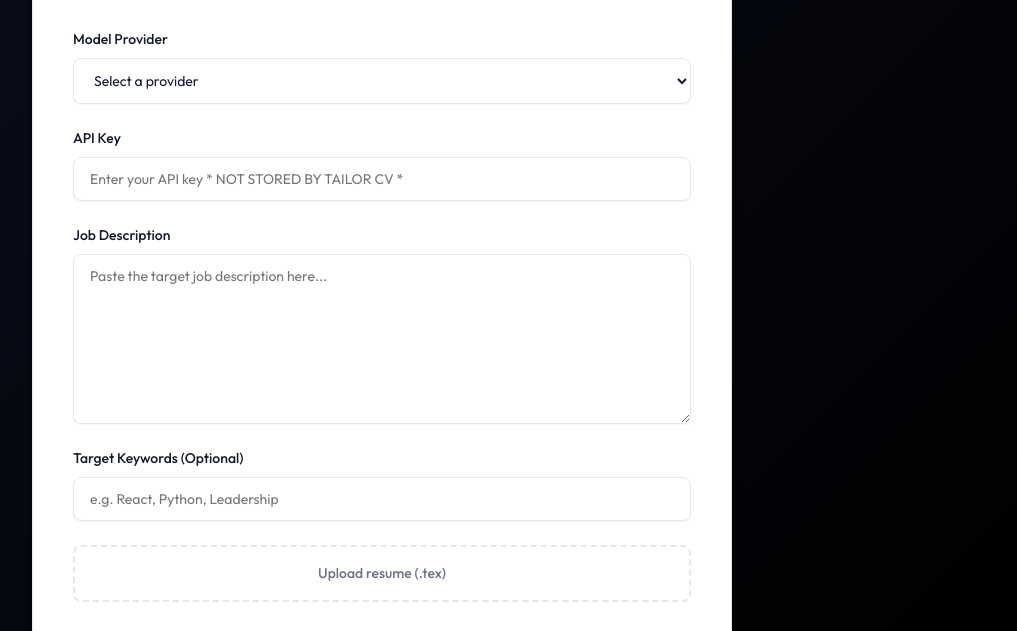
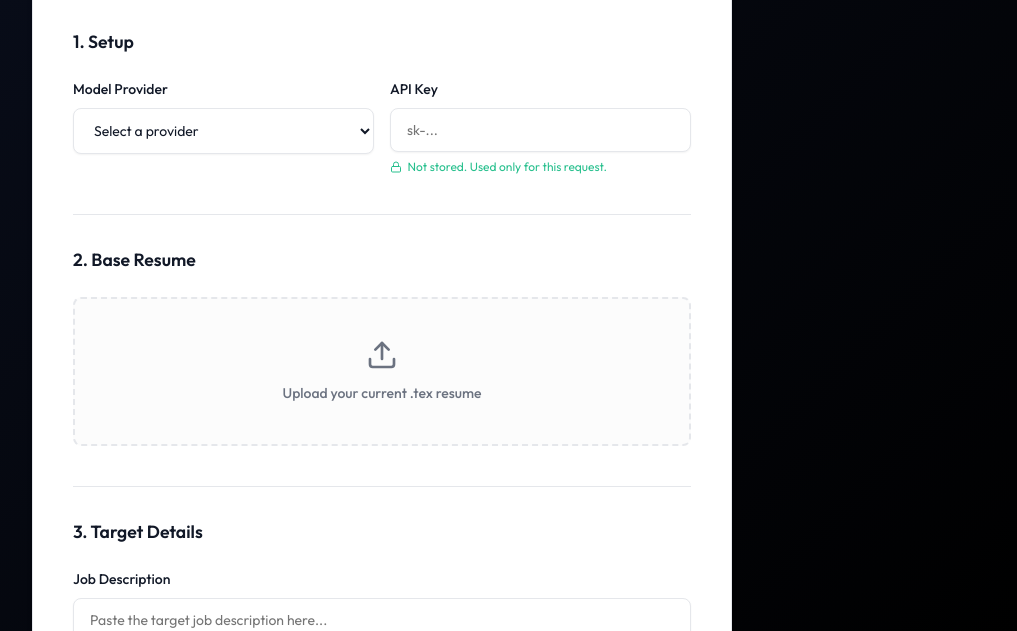
Before and after one commit to Caleb-Gawthroupe/tailor-cv, a plain HTML site: page index.html in a window 1280 px wide. Shown: the part 167-798 px from the top of the page, without its empty margins (258-1275 px from the left). Drawn offline with Linux system fonts and the light colour scheme.

Commit message:
Optimized for UX

```diff
--- a/index.html
+++ b/index.html
@@ -19,6 +19,10 @@
         </header>
 
         <form id="tailor-form">
+            <!-- 1. Configuration (Proximity) -->
+            <div class="form-section">
+                <h2 class="section-title">1. Setup</h2>
+                <div class="form-group-row">
                     <div class="form-group">
                         <label for="provider">Model Provider</label>
                         <select id="provider" name="provider" required>
@@ -31,26 +35,56 @@
 
                     <div class="form-group">
                         <label for="api-key">API Key</label>
-                <input type="password" id="api-key" name="apiKey"
-                    placeholder="Enter your API key * NOT STORED BY TAILOR CV *" required>
+                        <input type="password" id="api-key" name="apiKey" placeholder="sk-..." required>
+                        <span class="hint-text privacy-note">
+                            <svg xmlns="http://www.w3.org/2000/svg" width="12" height="12" viewBox="0 0 24 24"
+                                fill="none" stroke="currentColor" stroke-width="2" stroke-linecap="round"
+                                stroke-linejoin="round">
+                                <rect x="3" y="11" width="18" height="11" rx="2" ry="2"></rect>
+                                <path d="M7 11V7a5 5 0 0 1 10 0v4"></path>
+                            </svg>
+                            Not stored. Used only for this request.
+                        </span>
+                    </div>
+                </div>
             </div>
 
+            <hr class="divider">
+
+            <!-- 2. Base Resume (Action above the fold) -->
+            <div class="form-section">
+                <h2 class="section-title">2. Base Resume</h2>
+                <div class="form-group">
+                    <label for="resume-file" class="file-upload-label drag-drop-zone">
+                        <svg xmlns="http://www.w3.org/2000/svg" width="32" height="32" viewBox="0 0 24 24" fill="none"
+                            stroke="currentColor" stroke-width="2" stroke-linecap="round" stroke-linejoin="round"
+                            class="upload-icon">
+                            <path d="M21 15v4a2 2 0 0 1-2 2H5a2 2 0 0 1-2-2v-4"></path>
+                            <polyline points="17 8 12 3 7 8"></polyline>
+                            <line x1="12" y1="3" x2="12" y2="15"></line>
+                        </svg>
+                        <span id="file-name">Upload your current .tex resume</span>
+                    </label>
+                    <input type="file" id="resume-file" name="resumeFile" accept=".tex" required>
+                </div>
+            </div>
+
+            <hr class="divider">
+
+            <!-- 3. Target Details -->
+            <div class="form-section">
+                <h2 class="section-title">3. Target Details</h2>
                 <div class="form-group">
                     <label for="job-description">Job Description</label>
-                <textarea id="job-description" name="jobDescription" rows="8"
+                    <textarea id="job-description" name="jobDescription" rows="6"
                         placeholder="Paste the target job description here..." required></textarea>
                 </div>
 
                 <div class="form-group">
                     <label for="keywords">Target Keywords (Optional)</label>
-                <input type="text" id="keywords" name="keywords" placeholder="e.g. React, Python, Leadership">
+                    <input type="text" id="keywords" name="keywords" placeholder="Enter target keywords...">
+                    <span class="hint-text">e.g. React, Python, Leadership</span>
                 </div>
-
-            <div class="form-group">
-                <label for="resume-file" class="file-upload-label">
-                    <span id="file-name">Upload resume (.tex)</span>
-                </label>
-                <input type="file" id="resume-file" name="resumeFile" accept=".tex" required>
             </div>
 
             <button type="submit" id="submit-btn">Generate Tailored Resume</button>
--- a/styles.css
+++ b/styles.css
@@ -85,9 +85,49 @@ p {
 }
 
 .form-group {
-    margin-bottom: 1.5rem;
     display: flex;
     flex-direction: column;
+}
+
+.form-section {
+    display: flex;
+    flex-direction: column;
+    gap: 1.25rem;
+}
+
+.section-title {
+    font-size: 1.1rem;
+    font-weight: 600;
+    color: var(--text-primary);
+    margin-bottom: 0.25rem;
+}
+
+.form-group-row {
+    display: grid;
+    grid-template-columns: 1fr 1fr;
+    gap: 1rem;
+}
+
+.divider {
+    border: 0;
+    height: 1px;
+    background-color: var(--border-color);
+    margin: 2rem 0;
+}
+
+.hint-text {
+    font-size: 0.75rem;
+    color: var(--text-secondary);
+    margin-top: 0.35rem;
+    margin-bottom: 0.35rem;
+    display: flex;
+    align-items: center;
+    gap: 0.35rem;
+}
+
+.privacy-note {
+    color: var(--success-color);
+    opacity: 0.9;
 }
 
 label {
@@ -145,15 +185,44 @@ input[type="file"] {
     color: var(--text-secondary);
 }
 
-.file-upload-label:hover {
-    border-color: var(--text-secondary);
+.drag-drop-zone {
+    padding: 2.5rem 1rem;
+    display: flex;
+    flex-direction: column;
+    gap: 0.75rem;
+    background-color: rgba(0, 0, 0, 0.01);
+}
+
+@media (prefers-color-scheme: dark) {
+    .drag-drop-zone {
+        background-color: rgba(255, 255, 255, 0.01);
+    }
+}
+
+.drag-drop-zone:hover {
+    background-color: rgba(74, 222, 128, 0.03);
+    border-color: #4ade80;
     color: var(--text-primary);
+}
+
+.upload-icon {
+    color: var(--text-secondary);
+    transition: color 0.2s ease;
+}
+
+.drag-drop-zone:hover .upload-icon {
+    color: #4ade80;
 }
 
 .file-upload-label.has-file {
     border-style: solid;
-    border-color: var(--text-primary);
+    border-color: #4ade80;
     color: var(--text-primary);
+    background-color: rgba(74, 222, 128, 0.05);
+}
+
+.file-upload-label.has-file .upload-icon {
+    color: #4ade80;
 }
 
 button {
@@ -253,6 +322,10 @@ button:disabled {
     .container {
         padding: 1.5rem;
     }
+
+    .form-group-row {
+        grid-template-columns: 1fr;
+    }
 }
 
 /* Result Area Styles */
```
Lines whose indentation alone changed are shown as unchanged.
